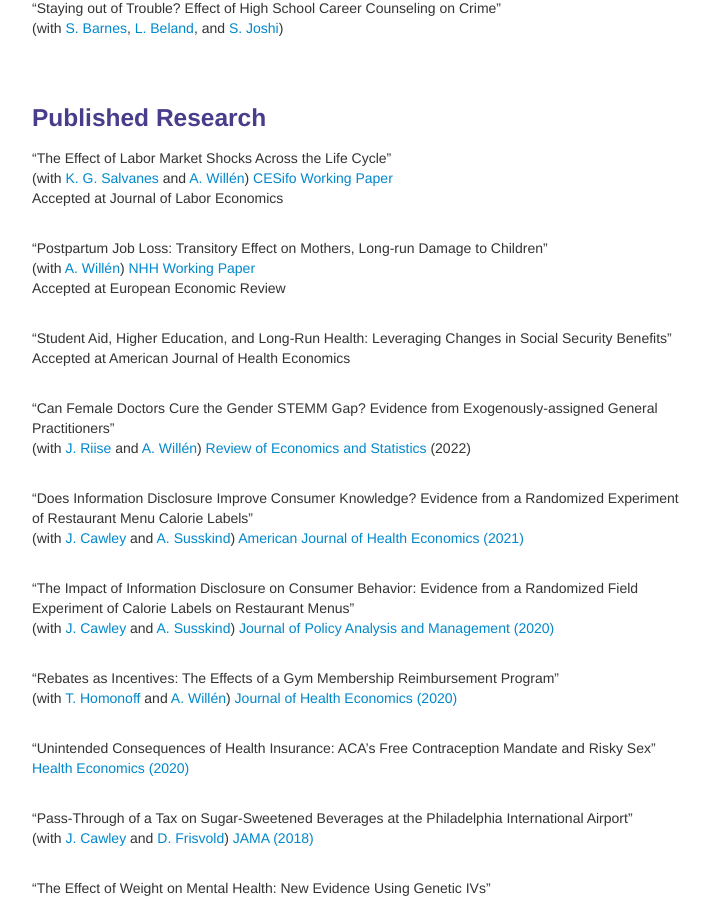
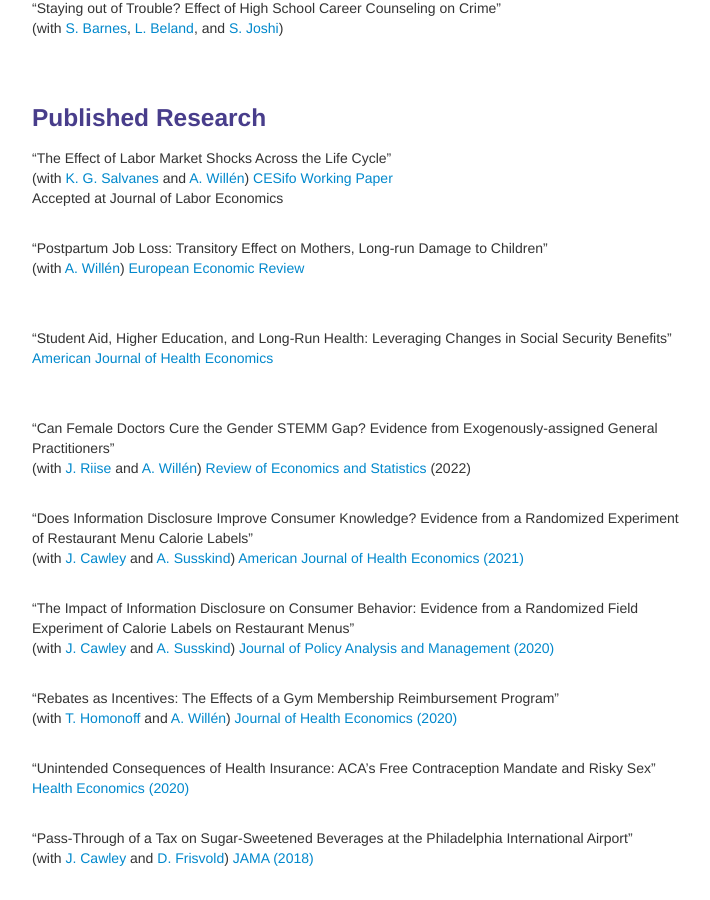
Before and after one commit to bjwillage/bjwillage.github.io, a Jekyll site: the page built from pages/research.md, in a window 1280 px wide and 900 px high, scrolled down 494 px. Shown: the whole window, without its empty margins (258-968 px from the left). Built offline with Jekyll 4.4.1, drawn with Linux system fonts in a browser that asks for light colours.

Commit message:
Update research.md

```diff
--- a/pages/research.md
+++ b/pages/research.md
@@ -41,12 +41,11 @@ Accepted at Journal of Labor Economics <br><br>
 
 "Postpartum Job Loss: Transitory Effect on Mothers, Long-run Damage to Children"<br>
 (with [A. Willén](https://www.alexanderwillen.com/))
-[NHH Working Paper](https://openaccess.nhh.no/nhh-xmlui/bitstream/handle/11250/2688961/DP%2022.pdf?sequence=1&isAllowed=y)<br>
-Accepted at European Economic Review
+[European Economic Review](https://www.sciencedirect.com/science/article/pii/S0014292122001751)<br>
 <br><br>
 
 "Student Aid, Higher Education, and Long-Run Health: Leveraging Changes in Social Security Benefits"<br>
-Accepted at American Journal of Health Economics
+[American Journal of Health Economics](https://www.journals.uchicago.edu/doi/10.1086/721567)<br>
 <br><br>
 
 "Can Female Doctors Cure the Gender STEMM Gap? Evidence from Exogenously-assigned General Practitioners"<br>
```
